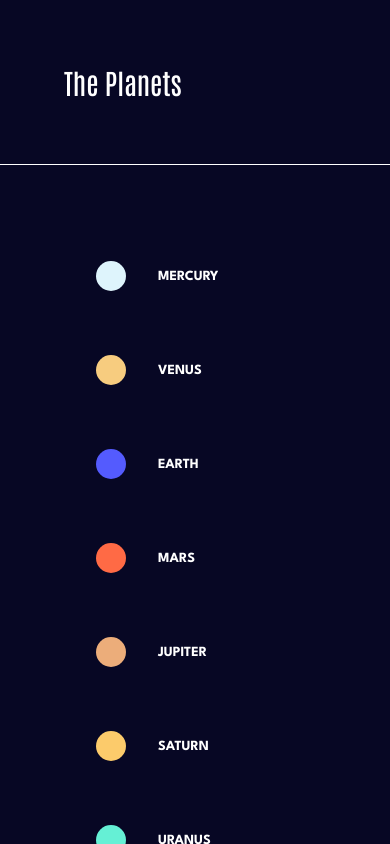
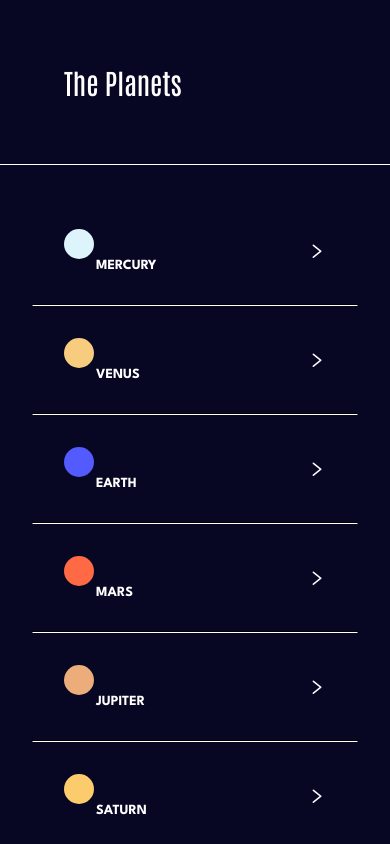
Before and after one commit to mazhars-git/planet-app, a React Native app: screen /Home in a window 390 px wide. Built offline with nearby package versions, Linux system fonts and the light colour scheme.

Commit message:
design update

```diff
--- a/src/screens/home.js
+++ b/src/screens/home.js
@@ -5,6 +5,7 @@ import PlanetHeader from '../components/planet-header';
 import { colors } from '../theme/colors';
 import { PLANET_LIST } from '../data/planet-list';
 import { spacing } from '../theme/spacing';
+import { AntDesign } from '@expo/vector-icons';
 
 export default function Home() {
   return (
@@ -17,13 +18,18 @@ export default function Home() {
           renderItem= {({item}) =>{
             return(
               <View style={styles.item}>
-                  <View style={[styles.circle, {backgroundColor: item.color}]} />
-                  <Text preset="h4" style={styles.itemName}>
-                      {item.name}
-                  </Text>
+                  <View>
+                    <View style={[styles.circle, {backgroundColor: item.color}]} />
+                    <Text preset="h4" style={styles.itemName}>
+                        {item.name}
+                    </Text>
+                  </View>
+                  <AntDesign name="right" size={18} color="white" />
               </View>
             );
           }}
+
+          ItemSeparatorComponent={() =><View style={styles.separator} />}
       />
     </SafeAreaView>
   )
@@ -46,6 +52,7 @@ const styles = StyleSheet.create({
     flexDirection: 'row',
     alignItems: 'center',
     padding: spacing[4],
+    justifyContent: 'space-between',
   },
 
   itemName:{
@@ -54,6 +61,11 @@ const styles = StyleSheet.create({
   },
 
   list:{
-    padding: spacing[5],
+    padding: spacing[4],
+  },
+
+  separator:{
+    borderBottomColor: colors.white,
+    borderWidth: 0.5,
   }
 })
```
